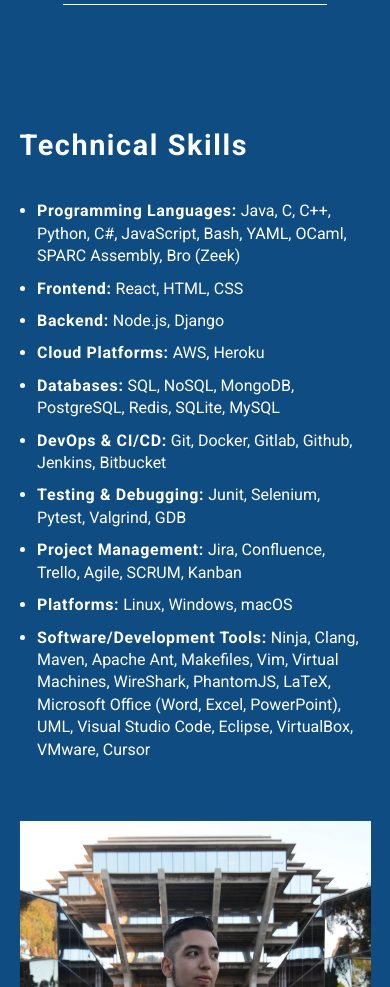
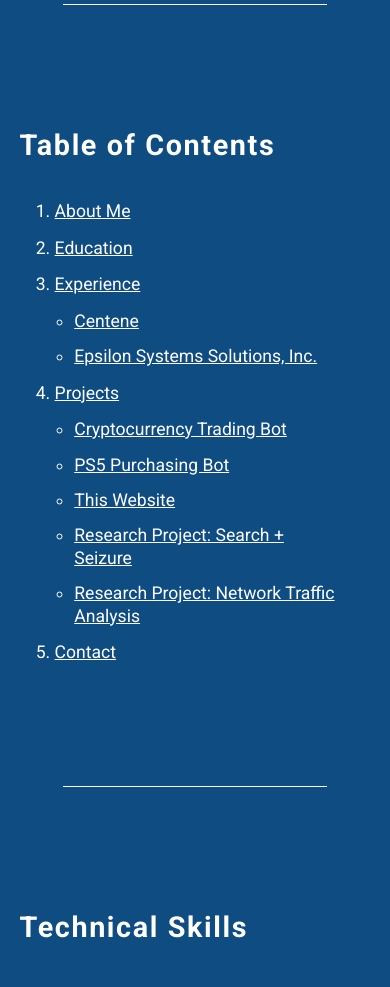
Before and after one commit to aahurtado/my_website, a plain HTML site: page index.html in a window 390 px wide. Shown: the part 920-1907 px from the top of the page. Drawn offline with Linux system fonts and the light colour scheme; files whose address does not match are found by name.

Commit message:
Added a Table of Contents

```diff
--- a/index.html
+++ b/index.html
@@ -90,10 +90,43 @@
                    I am a Software Engineer with over 5 years of experience in building and optimizing large-scale systems, including a healthcare analytics engine serving 10 million daily users and a U.S. Navy combat defense system. I am an expert in multiple programming languages, including C++, Python, Java, and cloud technologies like AWS, with a track record of automating processes and enhancing system performance. I am passionate about tackling complex challenges, demonstrated through personal projects such as my cryptocurrency trading bot (which you can read more about in the Projects section of this website). I am eager to apply my technical expertise and problem-solving skills to deliver impactful solutions to meaningful future projects.
                 </p>
 
+
                 <div class="section-divider"></div>
 
-                <div class="text-container large-gap">
+
+                <h2>Table of Contents</h2>
+
+                <div class="toc-container">
+                    <ol>
+                        <li><a href="#about_me">About Me</a></li>
+                        <li><a href="#education">Education</a></li>
+                        <li><a href="#experience">
+                            Experience
+                            <ul>
+                                <li><a href="#centene">Centene</a></li>
+                                <li><a href="#epsilon_systems">Epsilon Systems Solutions, Inc.</a></li>
+                            </ul>
+                        </a></li>
+                        <li><a href="#projects">
+                            Projects
+                            <ul>
+                                <li><a href="#crypto_trading_bot">Cryptocurrency Trading Bot</a></li>
+                                <li><a href="#ps5_purchasing_bot">PS5 Purchasing Bot</a></li>
+                                <li><a href="#this_website">This Website</a></li>
+                                <li><a href="#research_project_search_and_seizure">Research Project: Search + Seizure</a></li>
+                                <li><a href="#research_project_network_traffic_analysis">Research Project: Network Traffic Analysis</a></li>
+                            </ul>
+                        </a></li>
+                        <li><a href="#footer">Contact</a></li>
+                    </ol>
+                </div>
+
+
+                <div class="section-divider"></div>
+
+
                 <h2>Technical Skills</h2>
+
                 <div class="tech_skills">
                     <ul>
                         <li>
@@ -138,7 +171,9 @@
                         </li>
                     </ul>
                 </div>
-                </div>
+
+
+                <div class="text-container xl-gap"> </div>
 
 
                 <div class="image-container">
--- a/style.css
+++ b/style.css
@@ -104,7 +104,8 @@
 }
 
 
-section ul {
+section ul,
+section ol {
     max-width: var(--text-max-width);
     text-align: left;
     margin-left: auto;
@@ -113,7 +114,8 @@
 }
 
 
-section ul a {
+section ul a,
+section ol a {
     color: white;
 }
 
@@ -124,6 +126,13 @@
     font-size: var(--font-paragraph-size);
     line-height: 1.5rem;
     /* color: white; */
+}
+
+
+section li ul {
+    margin-top: 2%;
+    margin-bottom: 2%;
+    margin-left: 5%;
 }
 
 
@@ -150,6 +159,19 @@
     display: flex;
     justify-content: space-between;
     align-items: center;
+}
+
+
+div.toc-container li {
+    font-size: 1.3rem;
+    margin-bottom: 2%;
+}
+
+
+div.toc-container li ul {
+    margin-top: 2%;
+    margin-bottom: 2%;
+    margin-left: 5%;
 }
 
 
@@ -1068,6 +1090,26 @@
     }
 
 
+    section li ul {
+        margin-top: 3%;
+        margin-bottom: 3%;
+        margin-left: 7%;
+    }
+
+
+    div.toc-container li {
+        font-size: 1.1rem;
+        margin-bottom: 5%;
+    }
+
+
+    div.toc-container li ul {
+        margin-top: 5%;
+        margin-bottom: 5%;
+        margin-left: 7%;
+    }
+
+
     section.education h3 {
         font-size: 1.2rem;
     }
```
Lines whose indentation alone changed are shown as unchanged.
